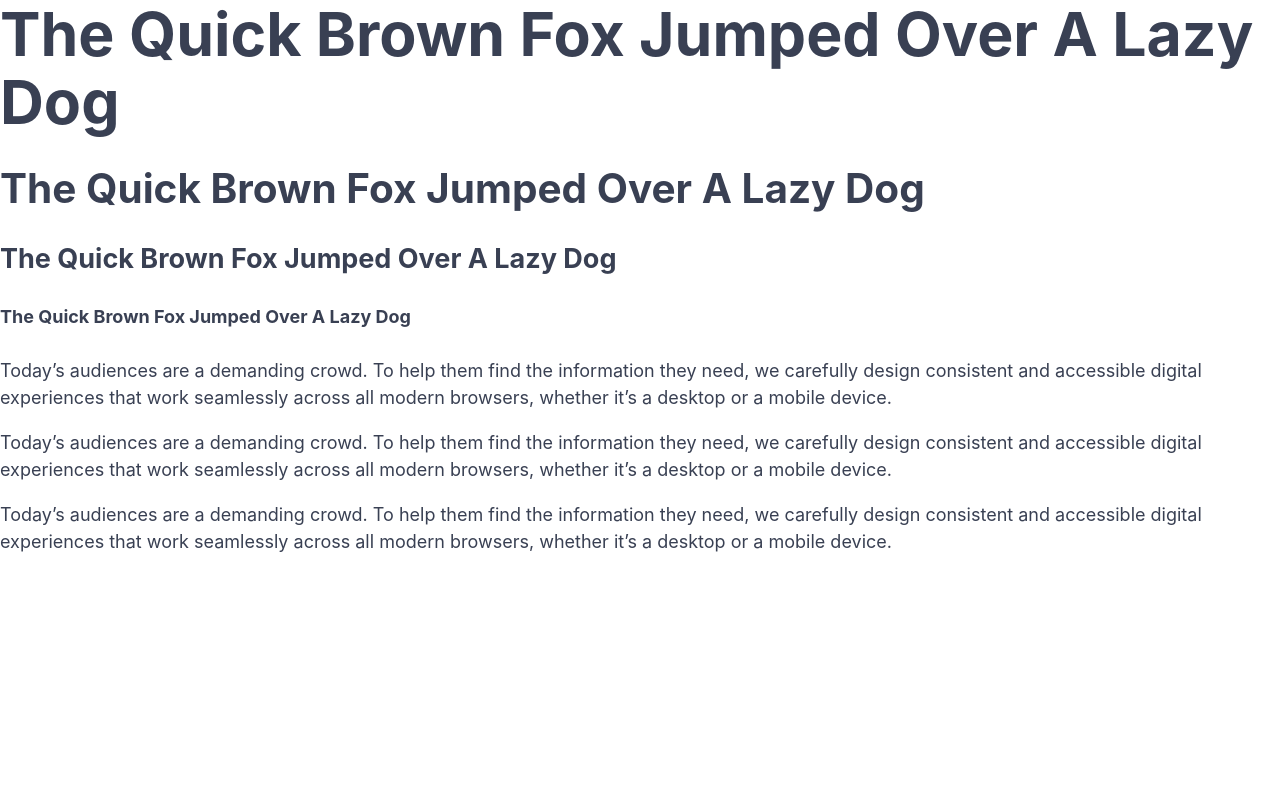
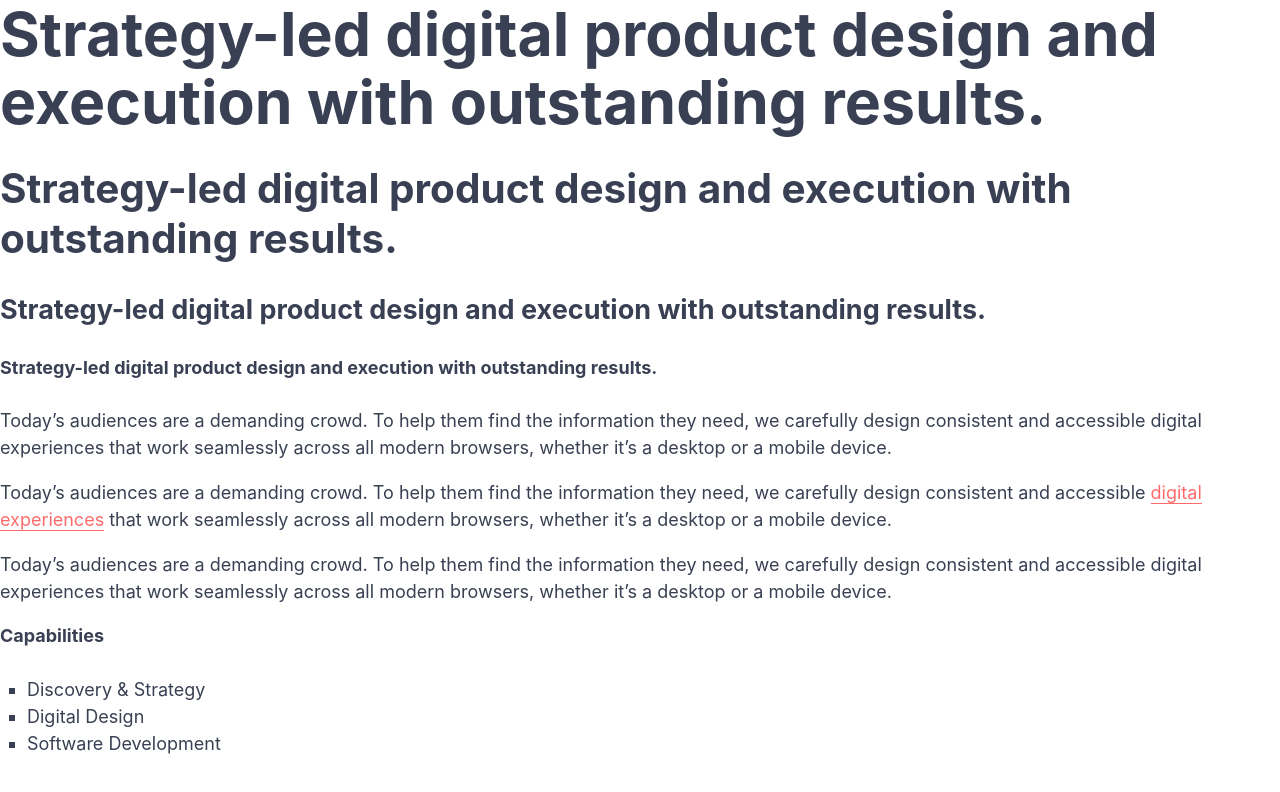
Before and after one commit to madbitco/madsauce, a website: page test/index.html in a window 1280 px wide. Drawn offline with Linux system fonts and the light colour scheme.

Commit message:
💄 Improve general typography

```diff
--- a/scss/_base.scss
+++ b/scss/_base.scss
@@ -12,33 +12,37 @@ body {
   color: $brand-charcoal;
 }
 
-h1 {
+h1, .h1 {
   @include typi("h1");
-  margin-top: 0;
-  margin-bottom: 1.5rem;
+  margin-top: 1em;
+  margin-bottom: 0.25em;
 }
 
-h2 {
+h2, .h2 {
   @include typi("h2");
-  margin-top: 0;
-  margin-bottom: 1.5rem;
+  margin-top: 1em;
+  margin-bottom: 0.5em;
 }
 
-h3 {
+h3, .h3 {
   @include typi("h3");
-  margin-top: 0;
-  margin-bottom: 1.5rem;
+  margin-top: 1em;
+  margin-bottom: 0.75em;
 }
 
-h4 {
+h4, .h4 {
   @include typi("h4");
-  margin-top: 0;
-  margin-bottom: 1.5rem;
+  margin-top: 1.5em;
+  margin-bottom: 1em;
 }
 
 p {
   margin-top: 0;
-  margin-bottom: 1rem;
+  margin-bottom: 1em;
+
+  & + p {
+    margin-top: 1em;
+  }
 }
 
 a:link {
--- a/scss/modules/_typography.scss
+++ b/scss/modules/_typography.scss
@@ -10,8 +10,8 @@ $typi: (
     null: (16px, 1.5),
     sm: (16px, 1.5),
     md: (16px, 1.5),
-    lg: (16px, 1.5),
-    xl: (18px, 1.5)
+    lg: (18px, 1.5),
+    xl: (20px, 1.4)
   ),
   h1: (
     null: (4, 1.25),
--- a/test/index.html
+++ b/test/index.html
@@ -18,12 +18,20 @@
     </script>
   </head>
   <body>
-    <h1>The Quick Brown Fox Jumped Over A Lazy Dog</h1>
-    <h2>The Quick Brown Fox Jumped Over A Lazy Dog</h2>
-    <h3>The Quick Brown Fox Jumped Over A Lazy Dog</h3>
-    <h4>The Quick Brown Fox Jumped Over A Lazy Dog</h4>
-    <p>Today’s audiences are a demanding crowd. To help them find the information they need, we carefully design consistent and accessible digital experiences that work seamlessly across all modern browsers, whether it’s a desktop or a mobile device.</p>
-    <p>Today’s audiences are a demanding crowd. To help them find the information they need, we carefully design consistent and accessible digital experiences that work seamlessly across all modern browsers, whether it’s a desktop or a mobile device.</p>
-    <p>Today’s audiences are a demanding crowd. To help them find the information they need, we carefully design consistent and accessible digital experiences that work seamlessly across all modern browsers, whether it’s a desktop or a mobile device.</p>
+    <section class="container">
+      <h1 class="measure-tight">Strategy-led digital product design and execution with outstanding results.</h1>
+      <h2 class="measure-tight">Strategy-led digital product design and execution with outstanding results.</h2>
+      <h3 class="measure-tight">Strategy-led digital product design and execution with outstanding results.</h3>
+      <h4 class="measure-tight">Strategy-led digital product design and execution with outstanding results.</h4>
+      <p class="measure-tight">Today’s audiences are a demanding crowd. To help them find the information they need, we carefully design consistent and accessible digital experiences that work seamlessly across all modern browsers, whether it’s a desktop or a mobile device.</p>
+      <p class="measure">Today’s audiences are a demanding crowd. To help them find the information they need, we carefully design consistent and accessible <a href="#link">digital experiences</a> that work seamlessly across all modern browsers, whether it’s a desktop or a mobile device.</p>
+      <p class="measure-loose">Today’s audiences are a demanding crowd. To help them find the information they need, we carefully design consistent and accessible digital experiences that work seamlessly across all modern browsers, whether it’s a desktop or a mobile device.</p>
+      <h4>Capabilities</h4>
+      <ul>
+        <li>Discovery &amp; Strategy</li>
+        <li>Digital Design</li>
+        <li>Software Development</li>
+      </ul>
+    </section>
   </body>
 </html>
```
